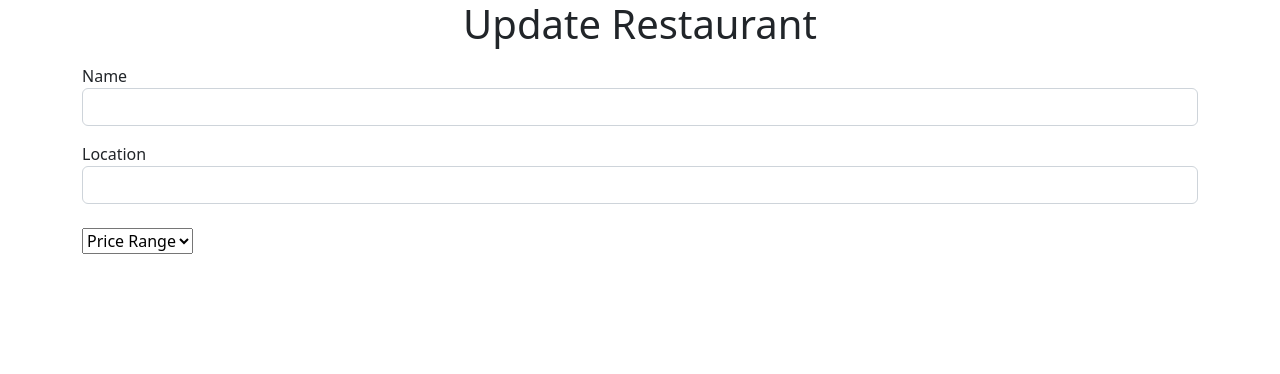
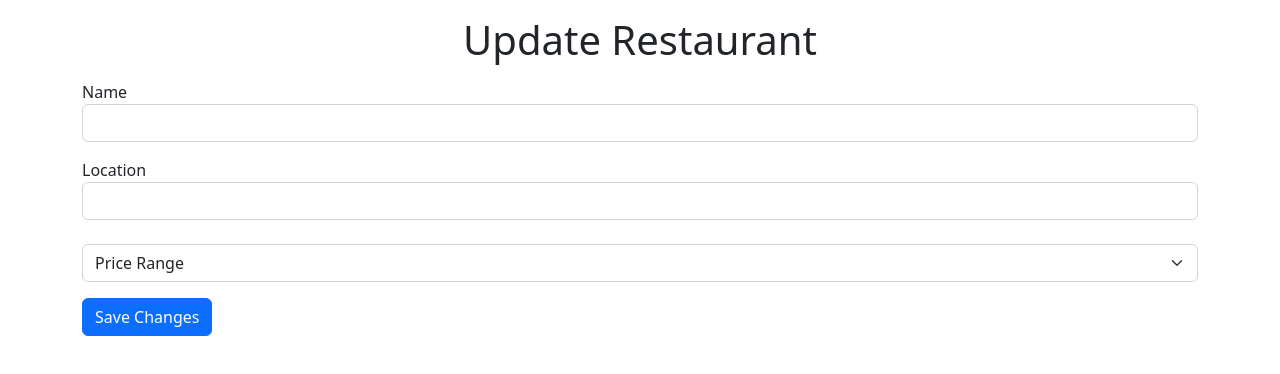
Before and after one commit to BishanWebeshete/Restaurant-Reviewer, a React (Create React App) app in the folder client/: page /restaurants/1/update in a window 1280 px wide. Shown: the top 374 px of the page. Built offline with nearby package versions, Linux system fonts and the light colour scheme; no server answers.

Commit message:
completed useEffect and handleSubmit function so that user can update the restaurants info

```diff
--- a/client/src/components/UpdateRestaurant.js
+++ b/client/src/components/UpdateRestaurant.js
@@ -1,22 +1,70 @@
-import React from 'react';
-import { useParams } from 'react-router-dom'
+import React, { useState, useEffect } from 'react';
+import { useParams } from 'react-router-dom';
+import { useNavigate } from 'react-router-dom';
 
 function UpdateRestaurant (props) {
-  const test = useParams()
-  console.log(test)
+  const { id } = useParams();
+  const [name, setName] = useState("");
+  const [location, setLocation] = useState("");
+  const [priceRange, setPriceRange] = useState("Price Range");
+  let history = useNavigate();
+
+  useEffect(() => {
+    async function getData() {
+      try {
+        const response = await fetch(`/api/restaurants/${id}`);
+        if (!response.ok) {
+          throw new Error(`Bad server response, ${response.status}`);
+        }
+        const jsonData = await response.json();
+        setName(jsonData.name);
+        setLocation(jsonData.location);
+        setPriceRange(jsonData.priceRange);
+      } catch(err) {
+        console.error(err);
+      }
+    }
+    getData();
+  }, [])
+
+  const handleSubmit = async (e) => {
+    e.preventDefault()
+    try {
+      const response = await fetch(`/api/restaurants/${id}`, {
+        method: 'PUT',
+        headers: {
+          'Content-Type':'application/json'
+        },
+        body: JSON.stringify({
+          name: name,
+          location: location,
+          priceRange: priceRange
+        })
+      });
+      if (!response.ok) {
+        throw new Error(`Bad server response, ${response.status}`)
+      }
+      const jsonData = await response.json();
+      console.log(jsonData);
+      history('/');
+    } catch(err) {
+      console.error(err);
+    }
+  }
+
   return (
     <form className="container" action="">
       <div className="form-group mt-3">
-        <label for="name">Name</label>
-        <input id="name" className="form-control"></input>
+        <label htmlFor="name">Name</label>
+        <input value={name} onChange={(e)=> setName(e.target.value)} id="name" className="form-control"></input>
       </div>
       <div className="form-group mt-3">
-        <label for="location">Location</label>
-        <input id="location" className="form-control"></input>
+        <label htmlFor="location">Location</label>
+        <input value={location} onChange={(e)=> setLocation(e.target.value)} id="location" className="form-control"></input>
       </div>
       <div className="form-group mt-4">
-        <select>
-          <option selected>Price Range</option>
+        <select value={priceRange} onChange={(e)=> setPriceRange(e.target.value)} className="form-select">
+          <option>Price Range</option>
           <option value="1">$</option>
           <option value="2">$$</option>
           <option value="3">$$$</option>
@@ -24,6 +72,7 @@ function UpdateRestaurant (props) {
           <option value="5">$$$$$</option>
         </select>
       </div>
+      <button type="submit" onClick={handleSubmit} className="btn btn-primary mt-3">Save Changes</button>
     </form>
   )
 }
--- a/client/src/routes/UpdatePage.js
+++ b/client/src/routes/UpdatePage.js
@@ -3,7 +3,7 @@ import UpdateRestaurant from '../components/UpdateRestaurant'
 function UpdatePage () {
   return (
     <div>
-      <h1 className="text-center">Update Restaurant</h1>
+      <h1 className="text-center mt-3">Update Restaurant</h1>
       <UpdateRestaurant />
     </div>
   )
```
